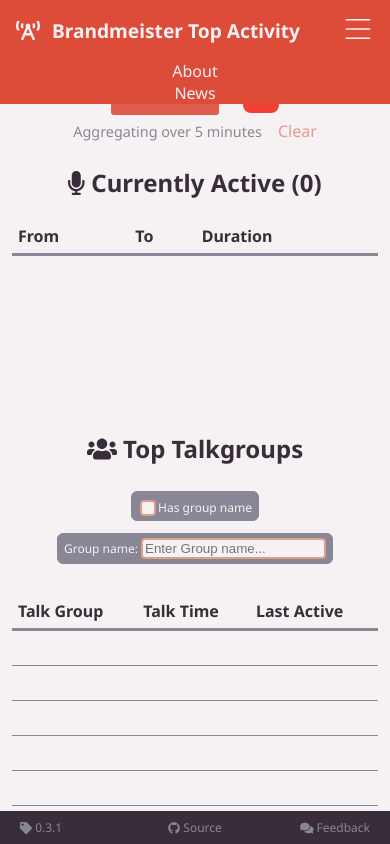
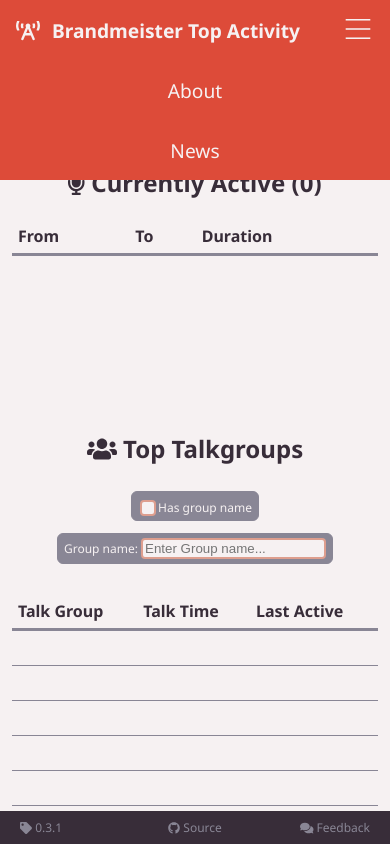
Before and after one commit to alexgladd/bm-hotgroups, a React (Create React App) app: page / in a window 390 px wide. Both pictures are taken after a click on the button 358 px from the left and 30 px from the top of the page. Shown: the top 844 px of the page. Built offline with nearby package versions, Linux system fonts and the light colour scheme.

Commit message:
Working mobile menu

```diff
--- a/src/components/Header.css
+++ b/src/components/Header.css
@@ -33,14 +33,33 @@
   right: 0;
   display: flex;
   flex-flow: column nowrap;
-  align-items: center;
+  align-items: stretch;
   font-weight: 500;
   background-color: #dd4b39;
+  font-size: 1.2rem;
   visibility: hidden;
+  opacity: 0;
+  transition: opacity 200ms ease-in-out;
 }
 
 #NavMenu.Open {
   visibility: visible;
+  opacity: 100;
+}
+
+#NavMenu .NavMenuItem {
+  height: 3.75rem;
+  display: flex;
+  flex-flow: column nowrap;
+  justify-content: center;
+  align-items: center;
+  padding: 0 1rem;
+  color: #f6f1f2;
+  transition: background-color 200ms ease-in-out;
+}
+
+#NavMenu .NavMenuItem:hover {
+  background-color: #F6F1F222;
 }
 
 @media screen and (min-width: 375px) {
@@ -61,6 +80,10 @@
   #Header > h1 > .Title {
     margin-left: 0.75rem;
   }
+
+  #NavMenu {
+    font-size: 1.25rem;
+  }
 }
 
 @media screen and (min-width: 768px) {
@@ -71,4 +94,9 @@
   #Header > h1 > .Title {
     margin-left: 1rem;
   }
+
+  #NavMenu {
+    left: unset;
+    font-size: 1.4rem;
+  }
 }
--- a/src/components/Header.jsx
+++ b/src/components/Header.jsx
@@ -8,8 +8,18 @@
 function NavMenu({ isOpen }) {
   return (
     <nav id="NavMenu" role="navigation" className={isOpen ? 'Open' : undefined}>
-      <div>About</div>
-      <div>News</div>
+      <a href="https://www.brandmeisteractivity.live/"
+        className="NavMenuItem"
+        target="_blank"
+        rel="noopener noreferrer">
+        About
+      </a>
+      <a href="https://www.brandmeisteractivity.live/#news"
+        className="NavMenuItem"
+        target="_blank"
+        rel="noopener noreferrer">
+        News
+      </a>
     </nav>
   );
 }
```
